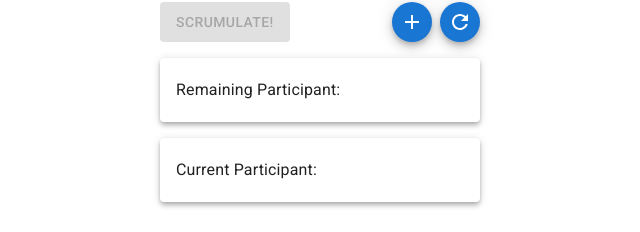
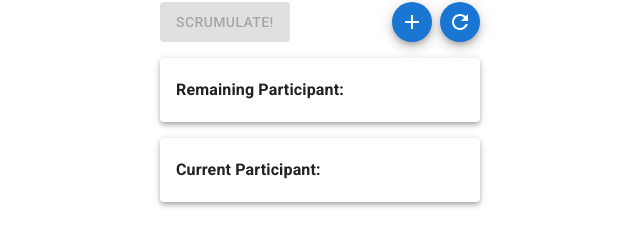
Before and after one commit to gabrielliwerant/scrumulator, a React app: page / in a window 1280 px wide. Shown: the part 124-356 px from the top of the page, without its empty margins (320-960 px from the left). Built offline with nearby package versions, Linux system fonts and the light colour scheme.

Commit message:
Make list headers bold

```diff
--- a/src/components/CurrentParticipantHeader.js
+++ b/src/components/CurrentParticipantHeader.js
@@ -14,7 +14,10 @@ const CurrentParticipantHeader = props => {
   return (
     <>
       <ListItem key='current'>
-        <ListItemText primary='Current Participant:' />
+        <ListItemText
+          primary='Current Participant:'
+          primaryTypographyProps={{ fontWeight: 'bold' }}
+        />
       </ListItem>
       {!!id && <Divider />}
     </>
--- a/src/components/RemainingParticipantHeader.js
+++ b/src/components/RemainingParticipantHeader.js
@@ -25,6 +25,7 @@ const RemainingParticipantHeader = props => {
       <ListItem key='remaining' className={classes.singleGrid}>
         <ListItemText
           primary={`Remaining Participant${ordering.length > 1 ? 's' : ''}:`}
+          primaryTypographyProps={{ fontWeight: 'bold' }}
         />
       </ListItem>
       {!!ordering.length && <Divider />}
```
